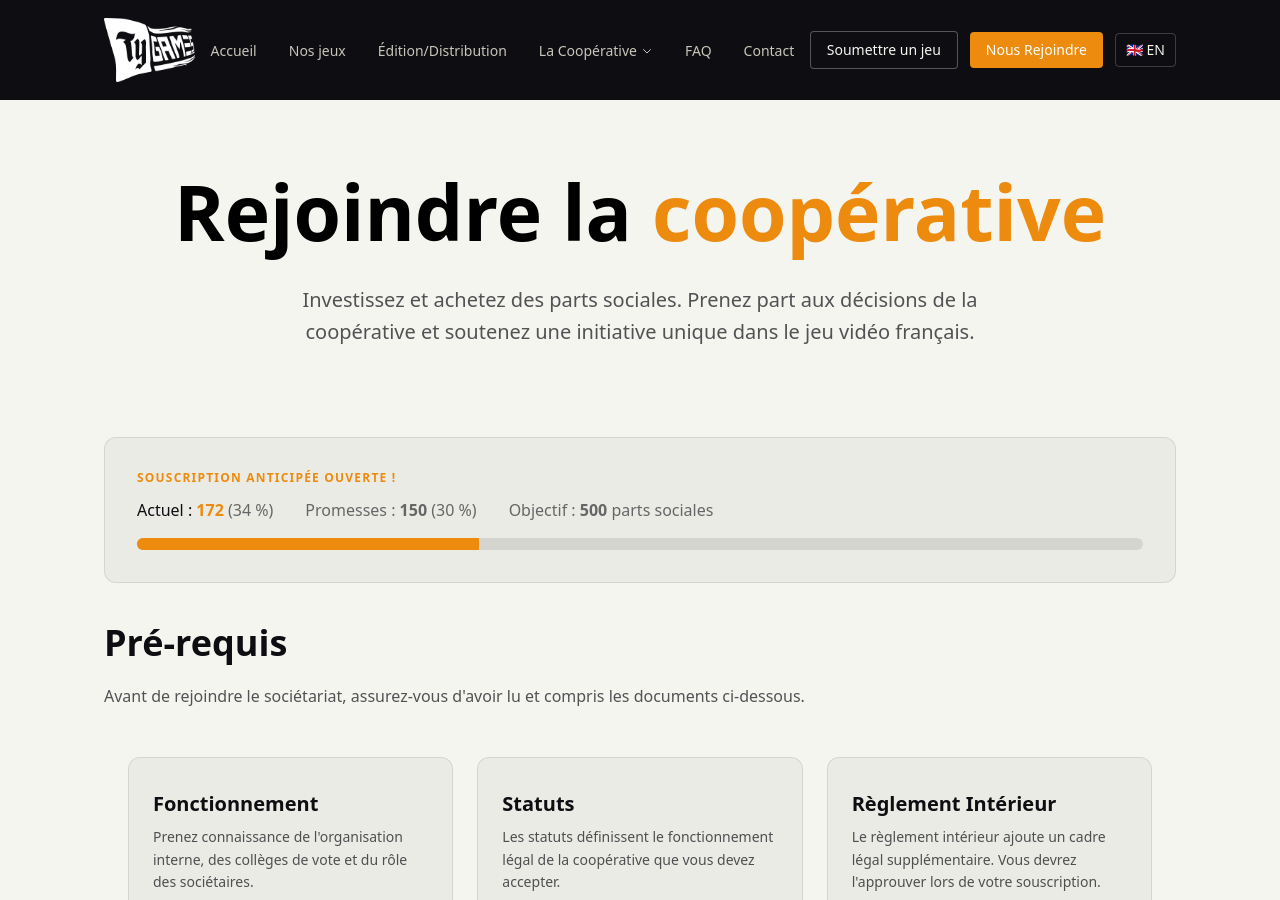
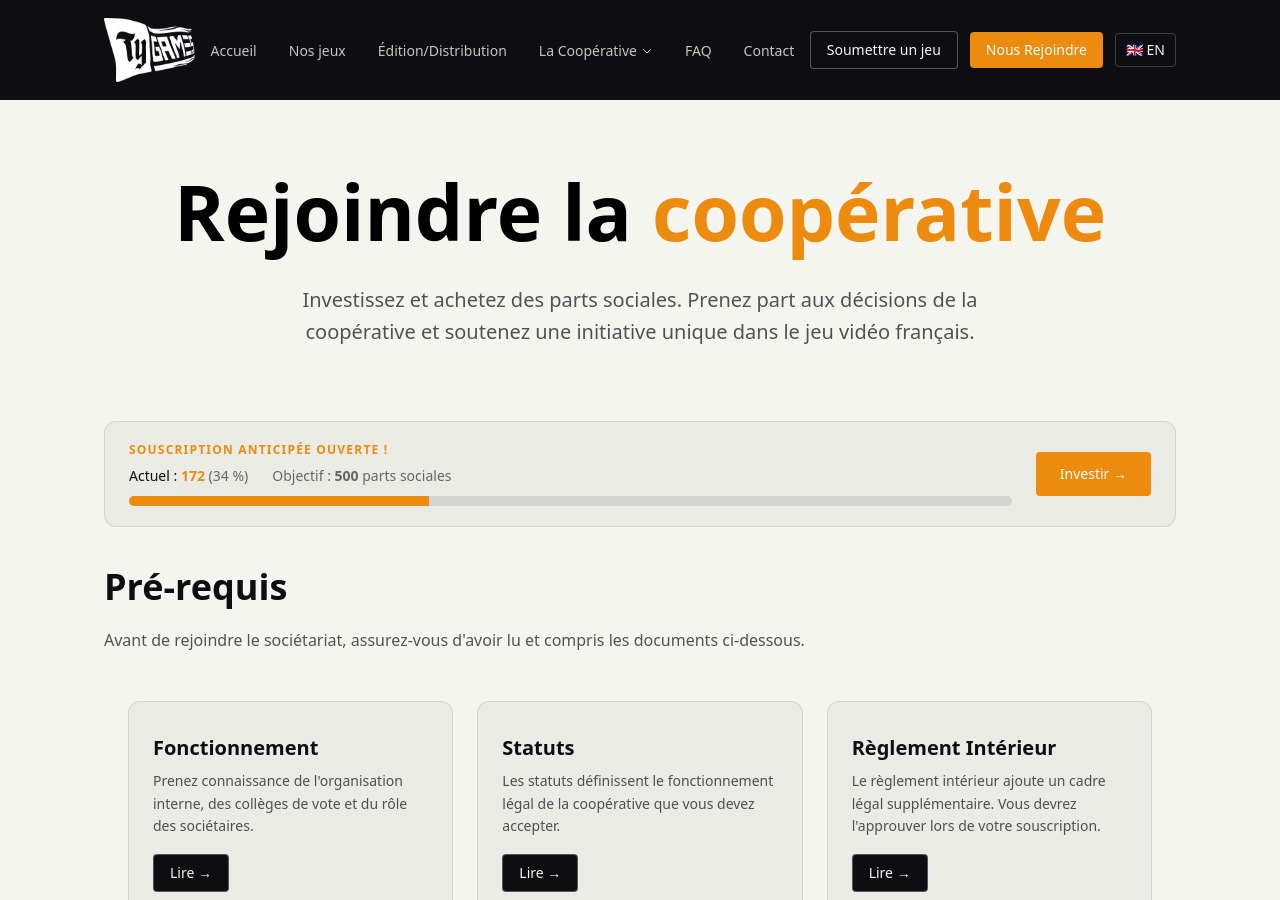
Before and after one commit to tygamesbzh/tygamesbzh.github.io, a Jekyll site: the page built from _pages_fr/invest.md, in a window 1280 px wide and 900 px high. Built offline with Jekyll 4.4.1, drawn with Linux system fonts in a browser that asks for light colours; part of the change alters nothing that is shown.

```diff
--- a/_layouts/invest.html
+++ b/_layouts/invest.html
@@ -15,7 +15,7 @@ layout: page-nocta
   </div>
 </section>
 
-{% include subscription-tracker.html variant="invest" %}
+{% include subscription-tracker.html variant="home" %}
 
 <section id="prerequis" class="section-padding-small bg-offwhite">
   <div class="section-container">
```
